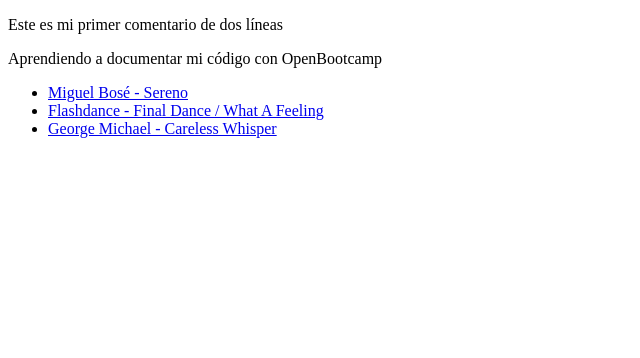
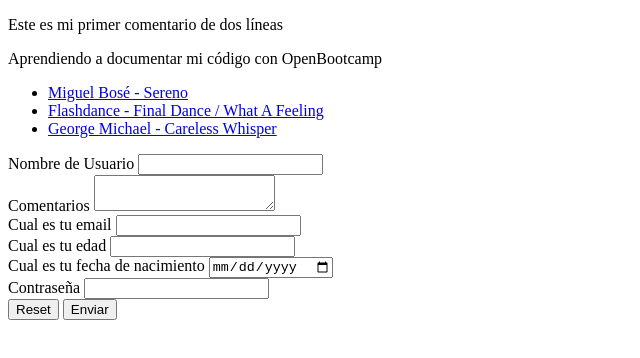
Before and after one commit to Juan1089/miweb, a plain HTML site: page OPEN BOOTCAMP/Primer archivo.html in a window 1280 px wide. Shown: the whole page, without its empty margins (0-640 px from the left). Drawn offline with Linux system fonts and the light colour scheme.

Commit message:
ejercicio 2 html

```diff
--- a/OPEN BOOTCAMP/Primer archivo.html
+++ b/OPEN BOOTCAMP/Primer archivo.html
@@ -14,5 +14,35 @@
         <li><a href="https://www.youtube.com/watch?v=VzALZjoIx0g&list=RDVzALZjoIx0g&start_radio=1">Flashdance - Final Dance / What A Feeling</a></li>
         <li><a href="https://www.youtube.com/watch?v=uzj5VHxHi7M&list=RDVzALZjoIx0g&index=16">George Michael - Careless Whisper</a></li>
     </ul>
+    <form>
+        <div>
+            <label for="nombredeusuario">Nombre de Usuario</label>
+            <input name="nombredeusuario" id="nombredeusuario" required/>
+        </div>
+        <div>
+            <label for="comentario">Comentarios</label>
+            <textarea name="comentario" id="comentario"></textarea>
+        </div>
+        <div>
+            <label for="email">Cual es tu email</label>
+            <input type="emial" name="email" id="email"/>
+        </div>
+        <div>
+            <label for="edad">Cual es tu edad</label>
+            <input type="number" name="edad" id="edad" min="0"/>
+        </div>
+        <div>
+            <label for="nacimiento">Cual es tu fecha de nacimiento</label>
+            <input type="date" name="nacimiento" id="nacimiento"/>
+        </div>
+        <div>
+            <label for="password">Contraseña</label>
+            <input type="password" name="password" id="password" required/>
+        </div>
+        <button type="reset">Reset</button>
+        <button type="submit">Enviar</button>
+    </form>
+
+
 </body>
 </html>
```
